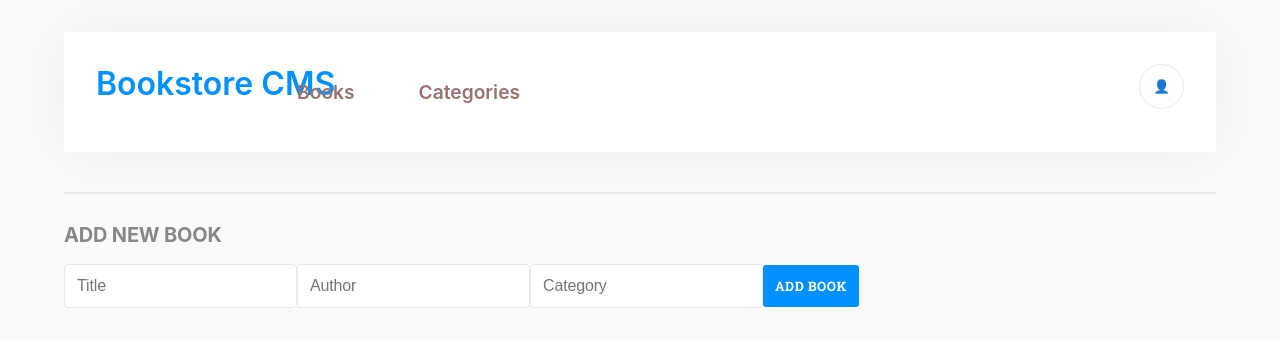
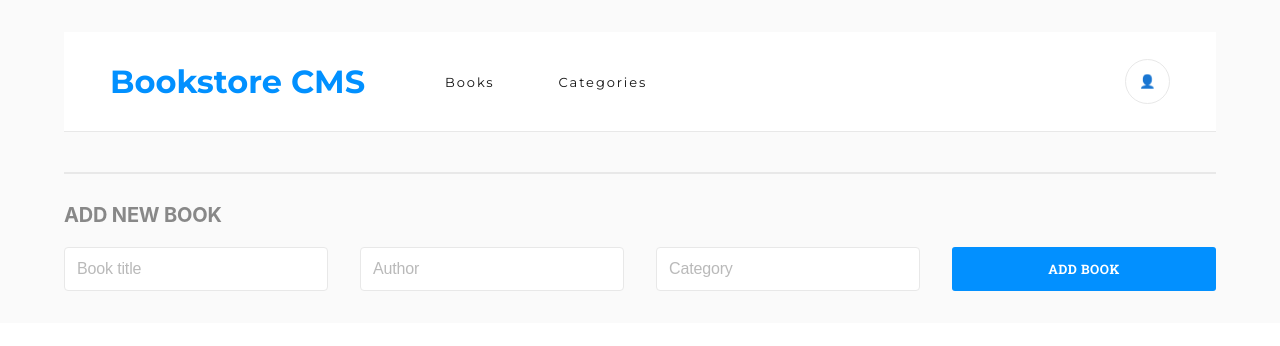
Before and after one commit to jahongiry/Bookstore-REACT_REDUX, a React (Create React App) app: page / in a window 1280 px wide. Shown: the top 346 px of the page. Built offline with nearby package versions, Linux system fonts and the light colour scheme.

Commit message:
Match the design with Zeplin

```diff
--- a/src/components/Form.js
+++ b/src/components/Form.js
@@ -36,7 +36,7 @@ const Form = () => {
           type="text"
           className={classes.input}
           name="title"
-          placeholder="Title"
+          placeholder="Book title"
           value={title}
           onChange={handleChange}
           required
--- a/src/components/Form.module.css
+++ b/src/components/Form.module.css
@@ -1,4 +1,12 @@
 @import url('https://fonts.googleapis.com/css2?family=Montserrat:wght@400;700&display=swap');
+
+form {
+  margin-top: 20px;
+  display: grid;
+  grid-template-columns: repeat(4, 1fr);
+  column-gap: 32px;
+  justify-content: center;
+}
 
 .divider {
   height: 0.125rem;
@@ -24,6 +32,10 @@
   color: #121212;
 }
 
+.input::placeholder {
+  opacity: 0.5;
+}
+
 .button {
   cursor: pointer;
   padding: 12px;
--- a/src/components/Navigation.module.css
+++ b/src/components/Navigation.module.css
@@ -1,3 +1,5 @@
+@import url('https://fonts.googleapis.com/css2?family=Montserrat:wght@400;700&display=swap');
+
 .logo {
   font-weight: 600;
   font-size: 2rem;
@@ -5,6 +7,9 @@
 }
 
 .iconButton {
+  display: flex;
+  justify-content: center;
+  align-items: center;
   cursor: pointer;
   width: 2.813rem;
   height: 2.813rem;
@@ -12,6 +17,7 @@
   border: 1px solid #e8e8e8;
   background-color: #fff;
   color: #0290ff;
+  justify-self: end;
 }
 
 .span {
@@ -19,11 +25,13 @@
 }
 
 .header {
-  display: flex;
-  justify-content: space-between;
-  padding: 2rem;
-  border-radius: 4px;
-  box-shadow: 0 0 60px 0 rgb(0 0 0 / 5%);
+  display: grid;
+  grid-template-columns: auto auto 1fr;
+  align-items: center;
+  padding: 24px 4%;
+  border-bottom: 1px solid #e8e8e8;
+  column-gap: 40px;
+  font-family: 'Montserrat', sans-serif;
 }
 
 .container {
@@ -31,15 +39,15 @@
 }
 
 .ulContainer {
-  margin-left: -30rem;
   display: flex;
   gap: 4rem;
   list-style: none;
 }
 
 .lists {
-  color: rgb(152, 114, 113);
+  opacity: 1;
+  color: #121212;
+  font-size: 0.813rem;
+  letter-spacing: 1.9px;
   text-decoration: none;
-  font-size: 1.2rem;
-  font-weight: 600;
 }
--- a/src/components/book-item.js
+++ b/src/components/book-item.js
@@ -19,12 +19,14 @@ const Book = ({
           <div className={classes.info}>
             <h4 className={classes.fiction}>{category}</h4>
             <h2 className={classes.title}>{title}</h2>
-            <h6>{author}</h6>
+            <h6 className={classes.author}>{author}</h6>
             <div className={classes.cre}>
-              <button type="button">Comments |</button>
+              <button className={classes.buttonOutline} type="button">
+                Comments |
+              </button>
               <div />
               <button
-                className="button-outline"
+                className={classes.buttonOutline}
                 type="button"
                 onClick={handleClick}
                 id={id}
@@ -33,7 +35,9 @@ const Book = ({
                 Remove |
               </button>
               <div />
-              <button type="button">Edit</button>
+              <button className={classes.buttonOutline} type="button">
+                Edit
+              </button>
             </div>
           </div>
           <div className={classes.progressContainer}>
--- a/src/components/book-item.module.css
+++ b/src/components/book-item.module.css
@@ -29,11 +29,32 @@
   background-color: white;
 }
 
+.author {
+  font-family: 'Roboto Slab', serif;
+  color: #4386bf;
+  font-size: 0.875rem;
+  font-weight: 300;
+  margin-top: 0;
+  padding-top: 0;
+}
+
+.buttonOutline {
+  font-family: 'Roboto Slab', serif;
+  background-color: transparent;
+  border: none;
+  color: #4386bf;
+  font-size: 0.875rem;
+  font-weight: 300;
+  align-items: center;
+  cursor: pointer;
+}
+
 .fiction {
   list-style: none;
   font-family: 'Montserrat', sans-serif;
   font-size: 0.875rem;
   opacity: 0.5;
+  margin-bottom: 0;
 }
 
 .title {
@@ -41,6 +62,7 @@
   margin-top: 0.188rem;
   font-size: 1.375rem;
   letter-spacing: -0.2px;
+  margin-bottom: 0;
 }
 
 .progressContainer {
```
